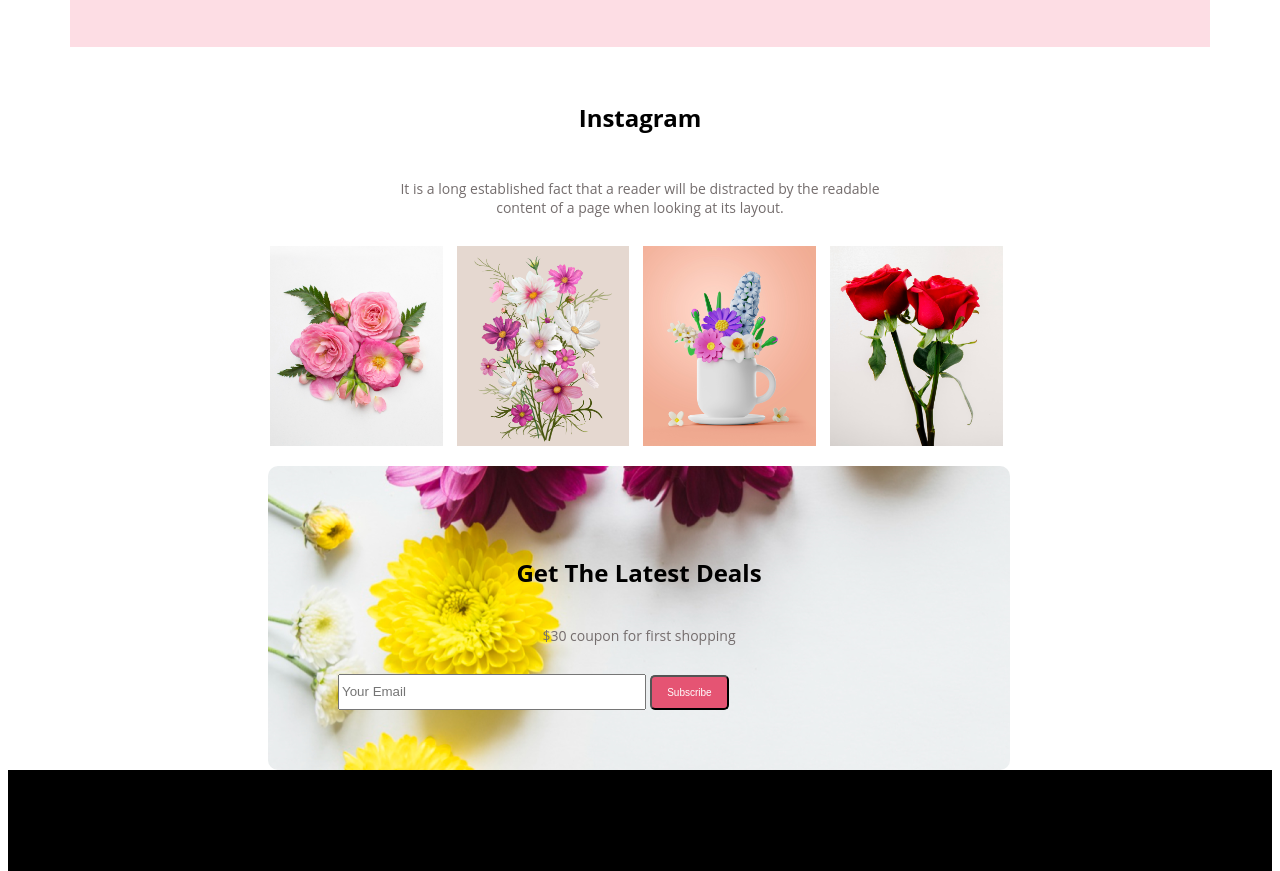
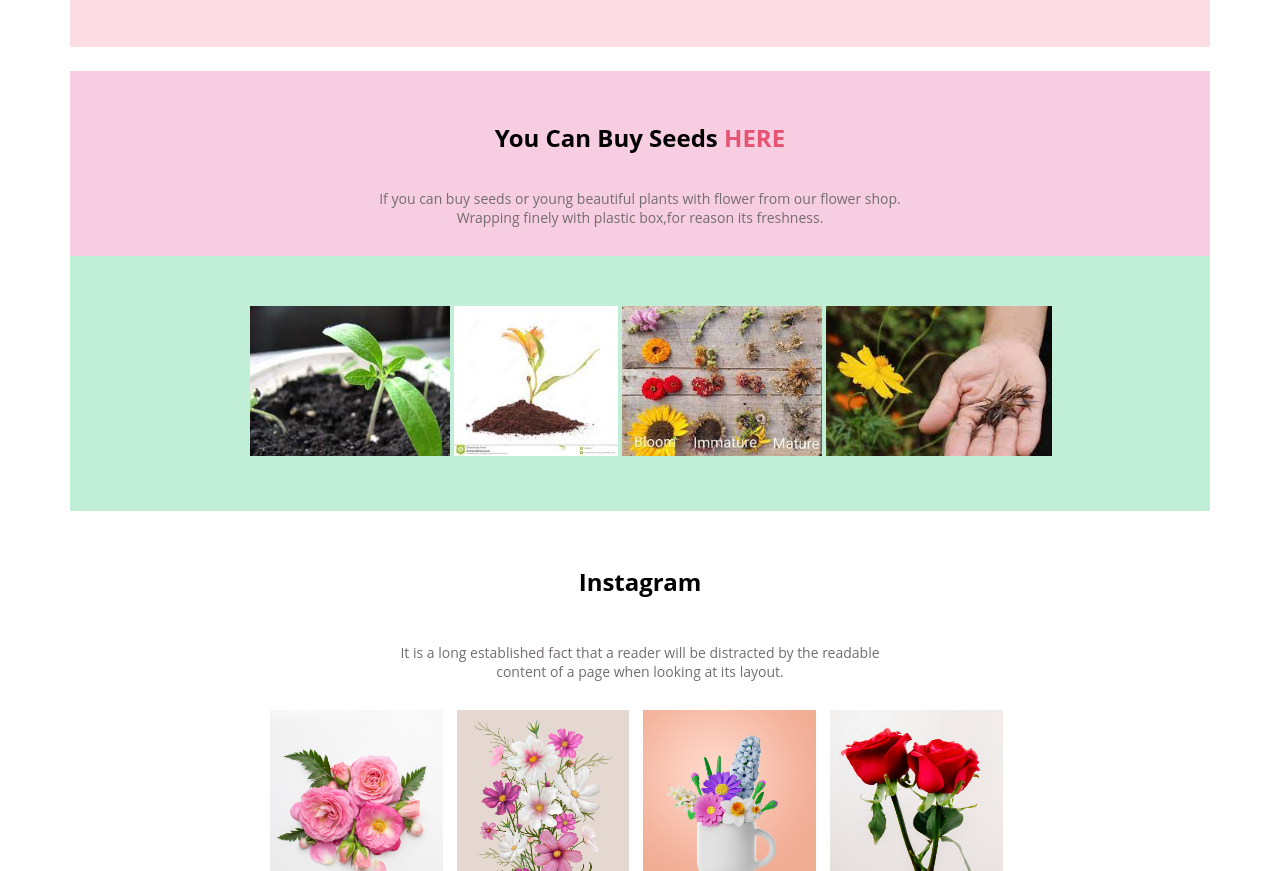
Before and after one commit to ShazedaOni/flower-shop-assignment, a plain HTML site: page index.html in a window 1280 px wide. Shown: the part 2313-3184 px from the top of the page. Drawn offline with Linux system fonts and the light colour scheme.

Commit message:
added finally

```diff
--- a/index.html
+++ b/index.html
@@ -78,6 +78,20 @@
                 </div>
             </div>
         </section>
+        <section>
+            <div class="seed">
+                <div><h3 class="under_red1">You Can Buy Seeds <Span class="color">HERE</Span></h3>
+                    <p class="description2">If you can buy seeds or young beautiful plants with flower from our flower shop. <br> Wrapping finely with plastic box,for reason its freshness.</p>
+
+                </div>
+                <div class="seeds">
+                    <img height="150px" src="flower-shop-assignment/Flower Asset/download (2).jpg" alt="">
+                    <img height="150px" src="flower-shop-assignment/Flower Asset/download.jpg" alt="">
+                    <img height="150px" src="flower-shop-assignment/Flower Asset/download (1).jpg" alt="">
+                    <img height="150px" src="flower-shop-assignment/Flower Asset/download (3).jpg" alt="">
+                </div>
+            </div>
+        </section>
         <section class="insta">
             <div>
                 <div><h3 class="under_red">Instagram</h3>
--- a/stylee/flower.css
+++ b/stylee/flower.css
@@ -156,7 +156,20 @@ main{
     background-color: #faabbc67;
 
 
+
 }
+.seed{
+    background-color: #f7cde1;
+}
+.seeds{
+    background: #c1eed7;
+    padding: 50px;
+    padding-left: 180px;
+}
+.img2{
+    border-radius: 45px;
+}
+
 .under_red{
     font-size:24px;
     margin-bottom: 30px;
@@ -260,3 +273,20 @@ h2{
     justify-content: space-around;
     font-size: 10px;
 }
+.description2{
+    font-size: 14px;
+
+    text-align: center;
+    padding: 15px;
+    color: #746d6d;
+    margin-top: 10px;
+    padding-top: 5px;
+
+
+}
+.under_red1{
+    font-size:24px;
+    margin-bottom: 30px;
+    text-align: center;
+    padding-top: 50px;
+}
```
Also changed, not shown: flower-shop-assignment/Flower Asset/download (1).jpg (added), flower-shop-assignment/Flower Asset/download (2).jpg (added), flower-shop-assignment/Flower Asset/download (3).jpg (added), flower-shop-assignment/Flower Asset/download.jpg (added).
